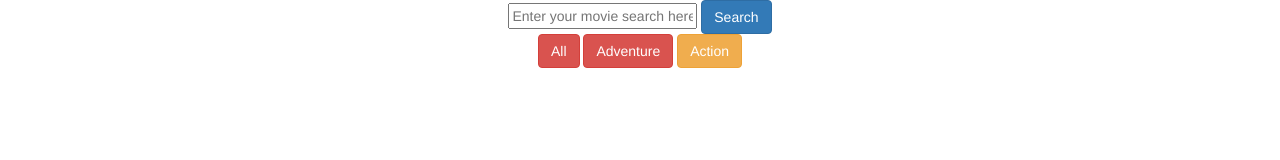
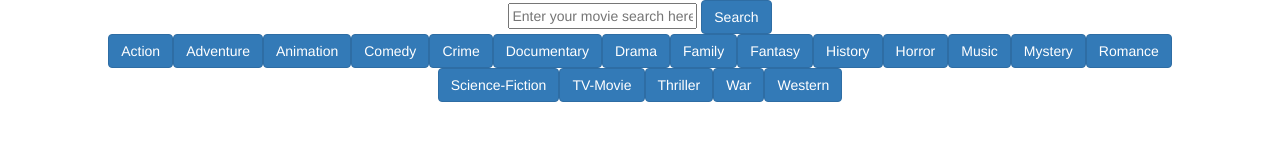
Before and after one commit to rbunch-dc/4-17immersive-movie-app-jquery, a plain HTML site: page index.html in a window 1280 px wide. Drawn offline with nearby package versions, Linux system fonts and the light colour scheme; no server answers.

Commit message:
finish off genre buttons and filtering

```diff
--- a/index.html
+++ b/index.html
@@ -33,10 +33,8 @@
 				</form>
 			</div>
 
-			<div class="col-sm-12 text-center">
-				<button id="all-genres" class="btn btn-danger">All</button>
-				<button id="adventure" class="btn btn-danger">Adventure</button>
-				<button id="action" class="btn btn-warning">Action</button>
+			<div id="genre-buttons" class="col-sm-12 text-center">
+				<!-- jQuery, put our buttons in, please! -->
 			</div>
 
 			<div id="movie-grid" class="col-sm-12">
--- a/js/config.js
+++ b/js/config.js
@@ -1 +1,80 @@
 const apiKey = 'fec8b5ab27b292a68294261bb21b04a5';
+
+const genreArray = [
+	{
+		id: 28,
+		name: "Action"
+	},
+	{
+		id: 12,
+		name: "Adventure"
+	},
+	{
+		id: 16,
+		name: "Animation"
+	},
+	{
+		id: 35,
+		name: "Comedy"
+	},
+	{
+		id: 80,
+		name: "Crime"
+	},
+	{
+		id: 99,
+		name: "Documentary"
+	},
+	{
+		id: 18,
+		name: "Drama"
+	},
+	{
+		id: 10751,
+		name: "Family"
+	},
+	{
+		id: 14,
+		name: "Fantasy"
+	},
+	{
+		id: 36,
+		name: "History"
+	},
+	{
+		id: 27,
+		name: "Horror"
+	},
+	{
+		id: 10402,
+		name: "Music"
+	},
+	{
+		id: 9648,
+		name: "Mystery"
+	},
+	{
+		id: 10749,
+		name: "Romance"
+	},
+	{
+		id: 878,
+		name: "Science-Fiction"
+	},
+	{
+		id: 10770,
+		name: "TV-Movie"
+	},
+	{
+		id: 53,
+		name: "Thriller"
+	},
+	{
+		id: 10752,
+		name: "War"
+	},
+	{
+		id: 37,
+		name: "Western"
+	}
+]
--- a/js/scripts.js
+++ b/js/scripts.js
@@ -8,6 +8,12 @@ $(document).ready(function(){
 
 	const nowPlayingUrl = apiBaseUrl + '/movie/now_playing?api_key='+apiKey
 	// console.log(nowPlayingUrl);
+
+	var buttonsHTML = '';
+	for(let i = 0; i<genreArray.length; i++){
+		buttonsHTML += `<button class="btn btn-primary genre-button">${genreArray[i].name}</button>`;
+	}
+	$('#genre-buttons').html(buttonsHTML);
 
 	// Make AJAX request to the nowPlayingUrl
 	console.log(nowPlayingUrl)
@@ -30,12 +36,12 @@ $(document).ready(function(){
 		$grid = $('#movie-grid').isotope({
 			itemSelector: '.movie-poster'
 		});
-		$('#adventure').click(function(){
-			$grid.isotope({ filter: '.adventure' });
-		});
-		$('#action').click(function(){
-			$grid.isotope({ filter: '.action' });
-		});
+
+		$('.genre-button').click(function(){
+			// console.dir(this.innerText);
+			$grid.isotope({filter: '.'+this.innerText})
+		})
+
 		$('#all-genres').click(function(){
 			$grid.isotope({ filter: '' });
 		});
@@ -60,12 +66,28 @@ $(document).ready(function(){
 	function getHTML(data){
 		var newHTML = '';
 		for(let i = 0; i < data.results.length; i++){
+
+			// Set up a var for the genre ids for THIS movie
+			var thisMovieGenres = data.results[i].genre_ids;
+			var movieGenreClassList = " ";
+
+			// Loop through ALL known genres
+			for(let j = 0; j < genreArray.length; j++){
+				// The genre that we are on (genreArray[j]), check to see
+				// if it is in THIS movies genre id list.
+				if(thisMovieGenres.indexOf(genreArray[j].id) > -1){
+					// HIT! This genre_id is in THIS movie's genre_id list
+					// So we need to add the name tot he class list
+					movieGenreClassList += genreArray[j].name + " ";
+				}
+				// console.log(genreArray[j].id);
+			}
+			console.log(movieGenreClassList);
 			var posterUrl = imageBaseUrl + 'w300' + data.results[i].poster_path;
-			newHTML += '<div class="col-sm-6 col-md-3 movie-poster" movie-id='+data.results[i].id+'>';
+			newHTML += '<div class="col-sm-6 col-md-3 movie-poster '+movieGenreClassList+'" movie-id='+data.results[i].id+'>';
 				newHTML += `<img src="${posterUrl}">`;
 			newHTML += `</div>`;
 		}
 		return newHTML;
 	}
-
 });
```
